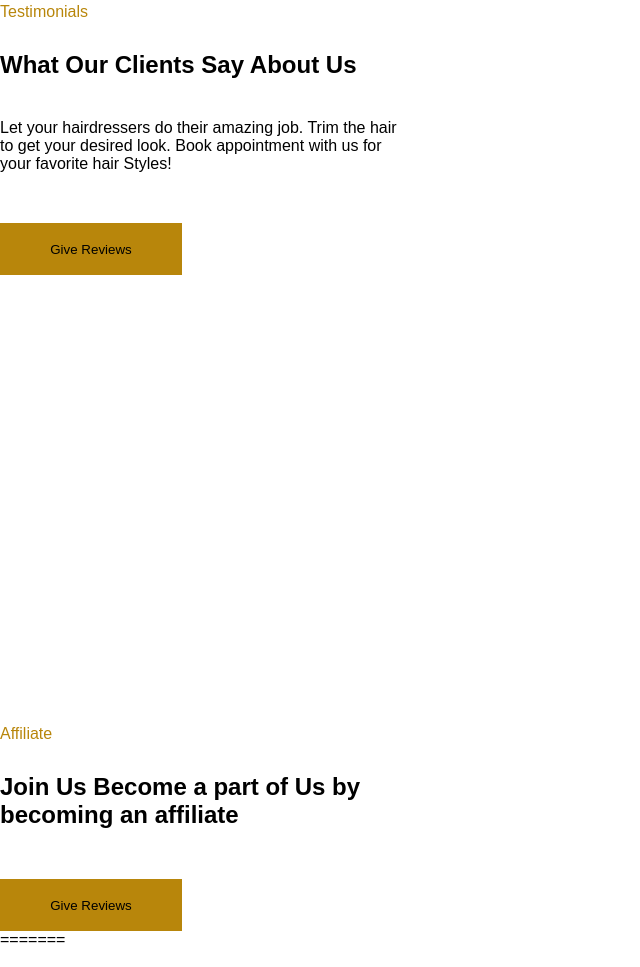
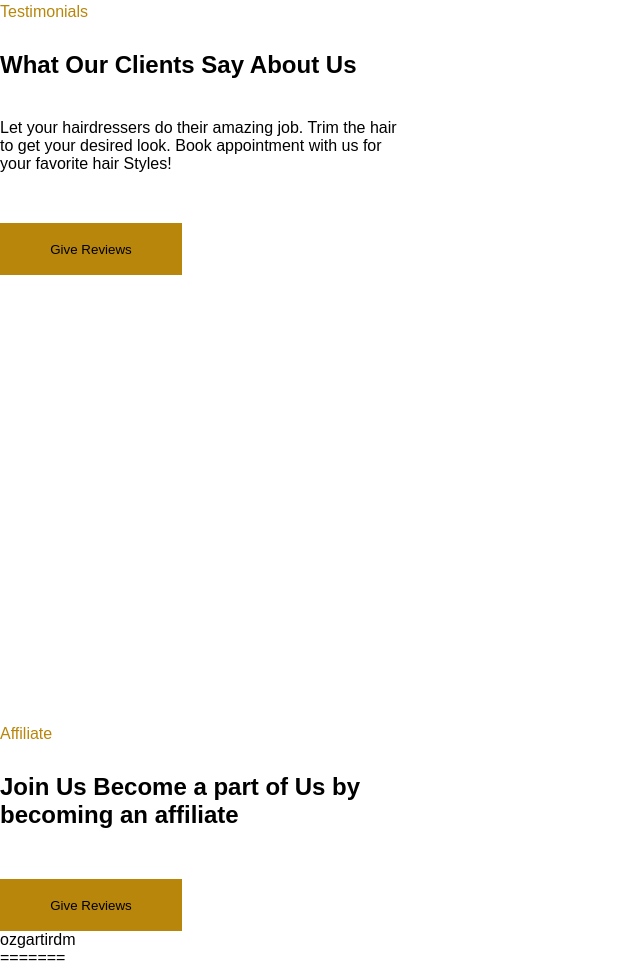
Before and after one commit to nosirovbehzodjon/salon, a plain HTML site: page index.html in a window 1280 px wide. Shown: the part 2746-3713 px from the top of the page, without its empty margins (0-640 px from the left). Drawn offline with Linux system fonts and the light colour scheme.

Commit message:
ozgartirdim

```diff
--- a/index.html
+++ b/index.html
@@ -153,5 +153,6 @@
         <button class="button2">Give Reviews</button>
       </div>
     </div>
+    <p>ozgartirdm</p>
   </body>
 =======
```
